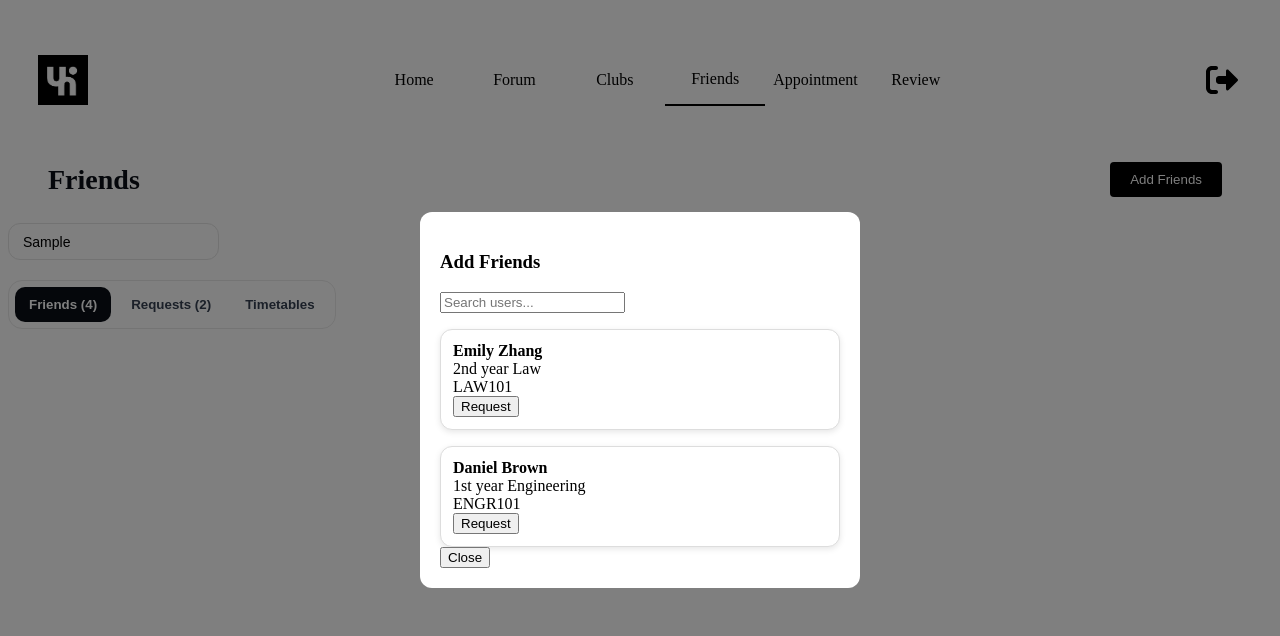
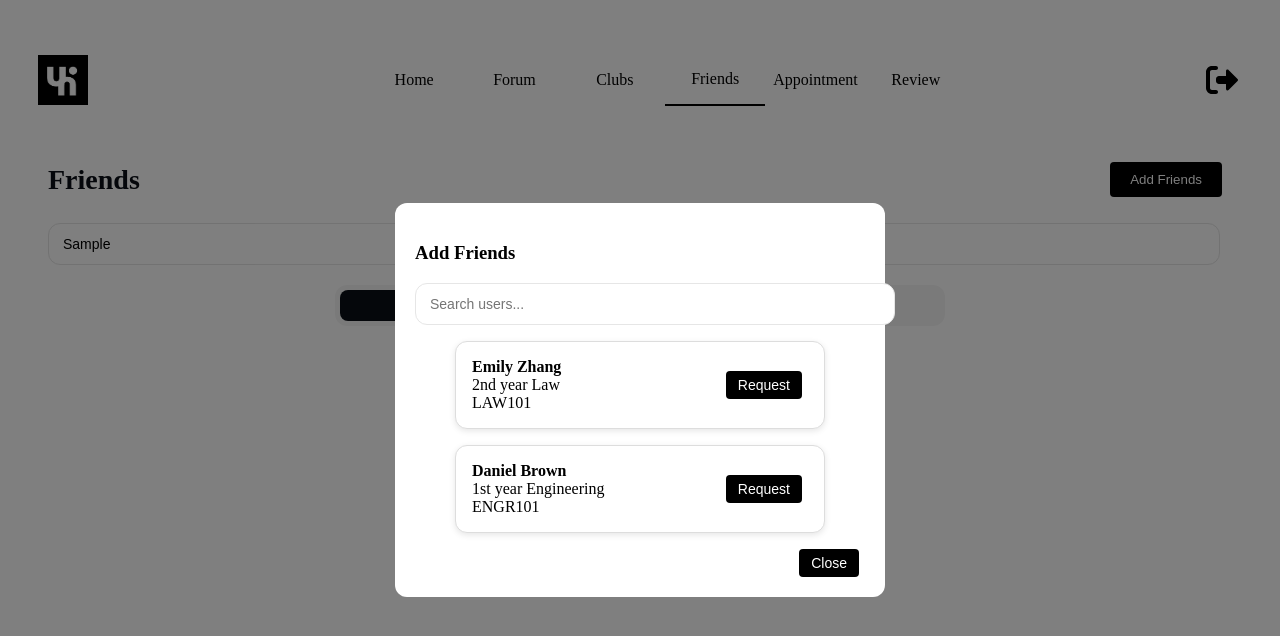
Before and after one commit to Suusana/UniCircle, a React (Vite) app in the folder Frontend/: page /main/friends in a window 1280 px wide. Both pictures are taken after typing "Sample" into the empty fields and a click on the button "Add Friends". Shown: the top 636 px of the page. Built offline with nearby package versions, Linux system fonts and the light colour scheme.

Commit message:
Style Friends.jsx

```diff
--- a/Frontend/src/pages/Friends.jsx
+++ b/Frontend/src/pages/Friends.jsx
@@ -7,9 +7,7 @@ const Header = styled.header`
   align-items: center;
   justify-content: space-between;
   gap: 16px;
-  margin-bottom: 16px;
-  margin-left: 40px;
-  margin-right: 40px;
+  margin: 0 40px 16px;
 `;
 
 const Title = styled.h1`
@@ -20,46 +18,66 @@ const Title = styled.h1`
 `;
 
 const Input = styled.input`
-  height: 35px;
+  flex: 1;
+  height: 40px;
   border-radius: 12px;
   border: 1px solid #e6e6e6;
   background: #fff;
   padding: 0 14px;
   font-size: 14px;
+  margin-right: 12px;
   outline: none;
   &:focus { box-shadow: 0 0 0 3px rgba(28,100,242,0.12); border-color: #1c64f2; }
 `;
 
 const SearchDiv = styled.div`
-  gap: 12px;
+  display: flex;
   align-items: center;
-  margin: 16px 0 20px;
-  max-width: 130px;
+  justify-content: space-between;
+  margin: 0 40px 20px;
 `;
-
-
 
 const Grid = styled.div`
   display: grid;
-  grid-template-columns: repeat(auto-fill, minmax(200px, 1fr));
+grid-template-columns: ${(props) =>
+    props.fullWidth ? "1fr" : "repeat(auto-fill, minmax(250px, 1fr))"};
+  max-width: ${(props) => (props.limitCols ? "900px" : "100%")};
   gap: 16px;
-  margin-top: 16px;
+  margin: 0 40px;
 `;
 
 const Card = styled.div`
   background: white;
-  padding: 12px;
+  padding: 16px;
   border: 1px solid #ddd;
   border-radius: 12px;
   box-shadow: 0 2px 6px rgba(0,0,0,0.1);
+  display: flex;
+  justify-content: space-between;
+  align-items: center;
 `;
 
 const Tabs = styled.div`
-  display: inline-flex; padding: 6px; background:#fff; border:1px solid #eaeaea; border-radius: 14px; gap: 6px;
+  display: flex;
+  justify-content: center;
+  margin:0 auto 20px;
+  max-width: 600px;
+  padding: 5px;
+  background:#f5f5f5;
+  border-radius: 12px;
 `;
+
 const TabBtn = styled.button`
-  border:none; background: transparent; padding:10px 14px; border-radius: 10px; cursor:pointer; font-weight:600; color:#364152;
-  ${({ $active }) => $active && css`background:#0b0f17; color:#fff;`}
+flex: 1;
+  border:none;
+  background: transparent;
+  padding:8px 12px;
+  border-radius: 8px;
+  cursor:pointer;
+  font-weight:600;
+  color:#364152;
+  ${({ $active }) => $active && css`background: #0b0f17;
+      color: #fff;`}
 `;
 
 const Button = styled.button`
@@ -76,6 +94,12 @@ const Button = styled.button`
   }
 `;
 
+const ActionBtn = styled(Button)`
+  margin: 0 6px;
+  padding: 6px 12px;
+  font-size: 14px;
+`;
+
 //add friends pop up styling
 const ModalOverlay = styled.div`
   position: fixed;
@@ -90,7 +114,7 @@ const Modal = styled.div`
   background: #fff;
   padding: 20px;
   border-radius: 12px;
-  width: 400px;
+  width: 450px;
 `;
 
 
@@ -147,32 +171,80 @@ export default function Friends() {
     setFriends(friends.filter(f => f.id !== id));
   };
 
-  const renderGrid = (data, type, query) => (
-    <Grid>
-      {filterData(data, query).map(user => (
+  const renderGrid = (data, type, query) => {
+    const filtered = filterData(data, query);
+
+    if (type === "friends") {
+      return (
+        <Grid limitCols>
+          {filtered.map((user) => (
             <Card key={user.id}>
-          <div><b>{user.name}</b></div>
+              <div>
+                <b>{user.name}</b>
                 <div>{user.year} year {user.degree}</div>
                 <div>{user.class}</div>
-          {type === "friends" && (
-            <button onClick={() => removeFriend(user.id)}>Remove</button>
-          )}
-          {type === "requests" && (
-            <>
-              <button onClick={() => acceptRequest(user)}>Accept</button>
-              <button onClick={() => declineRequest(user.id)}>Decline</button>
-            </>
-          )}
-          {type === "users" && (
-            <button onClick={() => requestFriend(user)}>Request</button>
-          )}
-          {type == "timetableShares" && (
-            <button>View Timetable</button>
-          )}
+              </div>
+              <ActionBtn onClick={() => removeFriend(user.id)}>Remove</ActionBtn>
             </Card>
           ))}
         </Grid>
       );
+    }
+
+    if (type === "requests") {
+      return (
+        <Grid fullWidth>
+          {filtered.map((user) => (
+            <Card key={user.id}>
+              <div>
+                <b>{user.name}</b>
+                <div>{user.year} year {user.degree}</div>
+                <div>{user.class}</div>
+              </div>
+              <div>
+                <ActionBtn onClick={() => acceptRequest(user)}>Accept</ActionBtn>
+                <ActionBtn onClick={() => declineRequest(user.id)}>Decline</ActionBtn>
+              </div>
+            </Card>
+          ))}
+        </Grid>
+      );
+    }
+
+    if (type === "timetableShares") {
+      return (
+        <Grid fullWidth>
+          {filtered.map((user) => (
+            <Card key={user.id}>
+              <div>
+                <b>{user.name}</b>
+                <div>{user.year} year {user.degree}</div>
+                <div>{user.class}</div>
+              </div>
+              <ActionBtn>View Timetable</ActionBtn>
+            </Card>
+          ))}
+        </Grid>
+      );
+    }
+
+    if (type === "users") {
+      return (
+        <Grid fullWidth>
+          {filtered.map((user) => (
+            <Card key={user.id}>
+              <div>
+                <b>{user.name}</b>
+                <div>{user.year} year {user.degree}</div>
+                <div>{user.class}</div>
+              </div>
+              <ActionBtn onClick={() => requestFriend(user)}>Request</ActionBtn>
+            </Card>
+          ))}
+        </Grid>
+      );
+    }
+  };
 
   return (
     <>
@@ -201,14 +273,17 @@ export default function Friends() {
         <ModalOverlay>
           <Modal>
             <h3>Add Friends</h3>
-            <input
+            <Input
               type="text"
               placeholder="Search users..."
               value={modalSearch}
               onChange={e => setModalSearch(e.target.value)}
+              style={{ marginBottom: "16px", width: "100%" }}
             />
             {renderGrid(users, "users", modalSearch)}
-            <button onClick={() => setShowModal(false)}>Close</button>
+            <div style={{ marginTop: "16px", textAlign: "right" }}>
+            <ActionBtn onClick={() => setShowModal(false)}>Close</ActionBtn>
+            </div>
           </Modal>
         </ModalOverlay>
       )}
```
Lines whose indentation alone changed are shown as unchanged.
